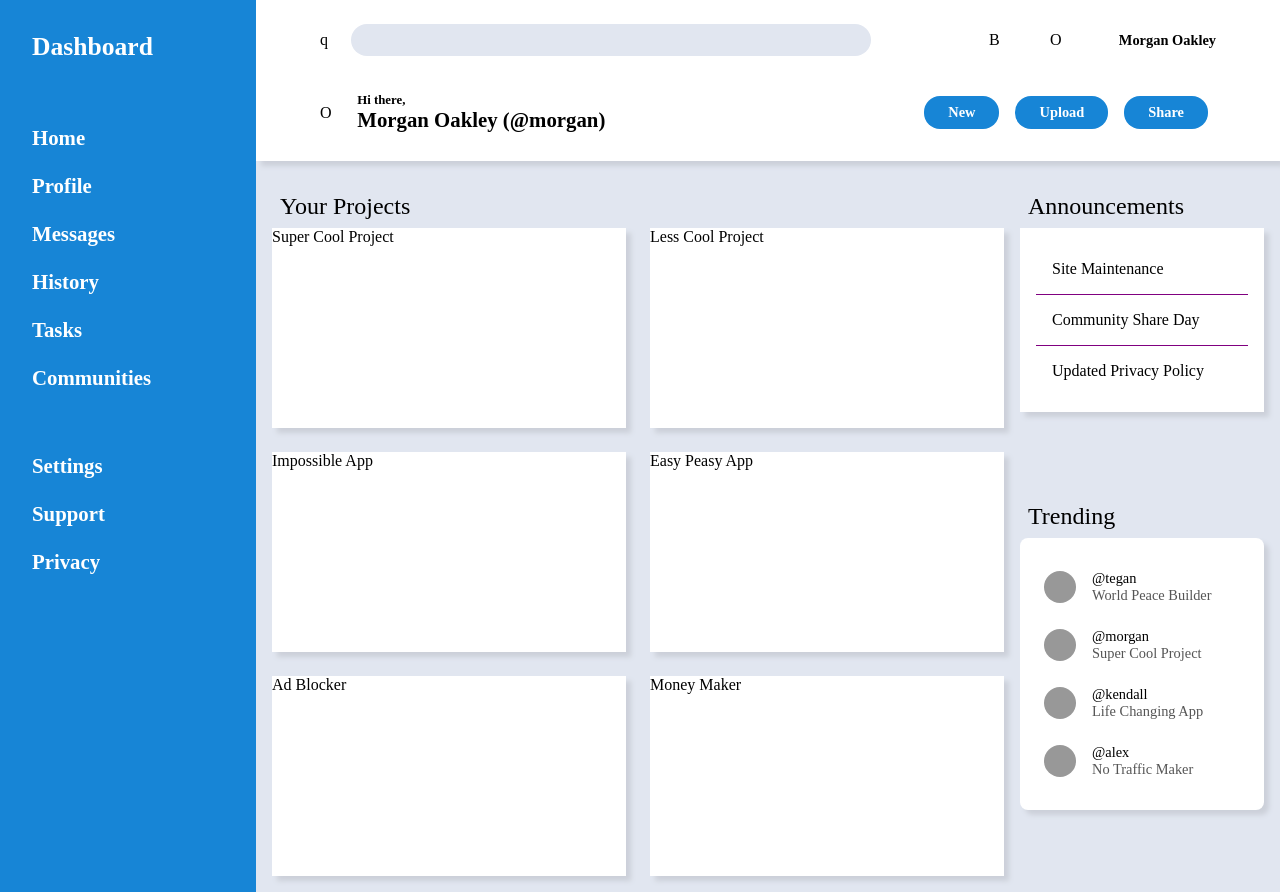
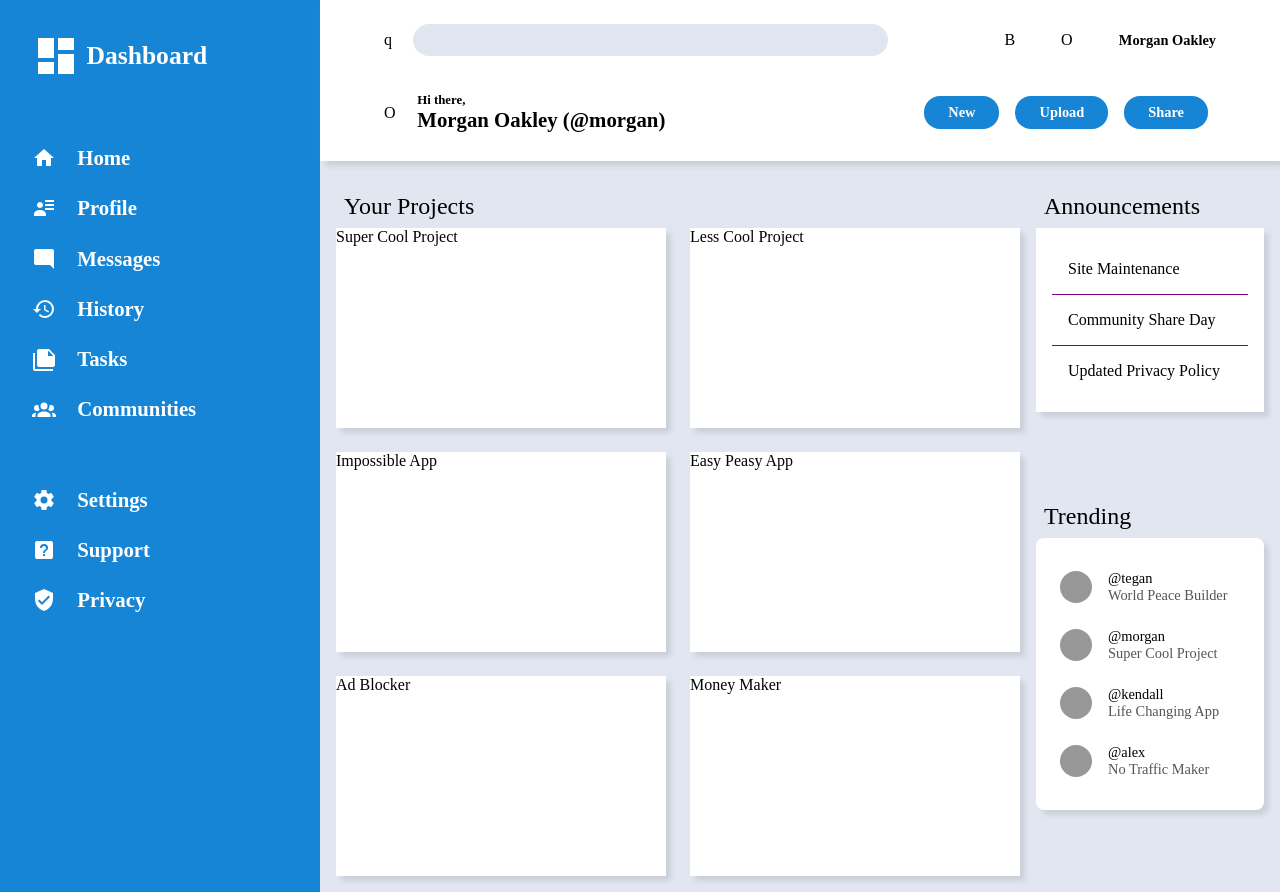
Before and after one commit to TimoW3rn3r/admin-dashboard, a plain HTML site: page index.html in a window 1280 px wide. Drawn offline with Linux system fonts and the light colour scheme.

Commit message:
Add icons to the sidebar

```diff
--- a/css/style.css
+++ b/css/style.css
@@ -44,11 +44,8 @@ body {
 
 .container {
   display: grid;
-  grid-template-columns: 1fr 4fr;
-  /* grid-template-rows: 1fr 6fr; */
-  /* grid-gap: 8px 8px; */
+  grid-template-columns: 1fr 3fr;
   row-gap: 8px;
-  /* min-height: 100vh; */
 }
 
 .sidebar {
@@ -67,7 +64,7 @@ body {
 .dashboard {
   font-size: var(--dashboard-text-size);
 }
-.links1, .links2 {
+.navigation, .branding {
   display: grid;
   row-gap: 24px;
 }
@@ -153,13 +150,6 @@ body {
   grid-row: 1/3;
 }
 
-.announcements-container {
-}
-
-.trendings-container {
-
-}
-
 .content-title {
   font-size: var(--content-title-size);
   font-weight: var(--content-title-weight);
@@ -179,7 +169,6 @@ body {
 }
 
 .project {
-  /* border: 2px solid red; */
   background-color: white;
   width: auto;
   height: 200px;
@@ -196,18 +185,14 @@ body {
   grid-template-columns: 1fr;
   grid-template-rows: 1fr, 1fr, 1fr;
   gap: 1px;
-  /* padding: 16px; */
 }
 
 .announcement {
-  /* border: 2px solid yellow; */
   background-color: white;
   padding: 16px;
-  /* border-bottom: 1px solid gray; */
 }
 
 .trendings {
-  /* display: grid; */
   background-color: white;
   grid-template-columns: 1fr;
   grid-template-rows: 1fr 1fr 1fr 1fr;
@@ -216,12 +201,9 @@ body {
 }
 
 .trending {
-  /* border: 2px solid yellow; */
   background-color: white;
-  /* padding-left: 8px; */
   display: grid;
   grid-template-columns: 48px 1fr;
-  /* grid-template-rows: 1fr 1fr ; */
   gap: 0px 16px;
   margin: 24px 0px;
 }
@@ -232,10 +214,9 @@ body {
   align-self: end;
 }
 
-.logo {
+.trending-user-pic {
   background: #989898;
   grid-row: 1/3;
-  /* border: 1px solid red; */
   height: 32px;
   width: 32px;
   border-radius: 100px;
@@ -246,3 +227,22 @@ body {
 .card {
   box-shadow: 5px 5px 5px var(--tile-shadow);
 }
+
+.text {
+  vertical-align: middle;
+  margin-left: 16px;
+}
+
+.icon {
+  vertical-align: middle;
+  height: 24px;
+  filter: invert(100%);
+}
+
+.dashboard .icon {
+  height: 48px;
+}
+
+.dashboard .text {
+  margin: 0px;
+}
--- a/index.html
+++ b/index.html
@@ -10,23 +10,60 @@
   <body>
     <div class="container">
       <div class="sidebar">
-        <div class="dashboard">
-          <div>Dashboard</div>
+        <span class="dashboard">
+          <img src="./assets/view-dashboard.svg" alt="Dashboard" class="icon">
+          <span class="text">Dashboard</span>
+        </span>
+
+        <div class="navigation">
+          <span>
+            <img src="./assets/home.svg" alt="Home" class="icon">
+            <span class="text">Home</span>
+          </span>
+
+          <span>
+            <img src="./assets/account-details.svg" alt="Profile" class="icon">
+            <span class="text">Profile</span>
+          </span>
+
+          <span>
+            <img src="./assets/message-reply.svg" alt="Messages" class="icon">
+            <span class="text">Messages</span>
+          </span>
+
+          <span>
+            <img src="./assets/history.svg" alt="History" class="icon">
+            <span class="text">History</span>
+          </span>
+
+          <span>
+            <img src="./assets/note-multiple.svg" alt="Tasks" class="icon">
+            <span class="text">Tasks</span>
+          </span>
+
+          <span>
+            <img src="./assets/account-group.svg" alt="Communities" class="icon">
+            <span class="text">Communities</span>
+          </span>
         </div>
 
-        <div class="links1">
-          <div>Home</div>
-          <div>Profile</div>
-          <div>Messages</div>
-          <div>History</div>
-          <div>Tasks</div>
-          <div>Communities</div>
+        <div class="navigation">
+
+          <span>
+            <img src="./assets/cog.svg" alt="Settings" class="icon">
+            <span class="text">Settings</span>
+          </span>
+
+          <span>
+            <img src="./assets/help-box.svg" alt="Support" class="icon">
+            <span class="text">Support</span>
+          </span>
+
+          <span>
+            <img src="./assets/shield-check.svg" alt="Privacy" class="icon">
+            <span class="text">Privacy</span>
+          </span>
         </div>
-
-        <div class="links2">
-          <div>Settings</div>
-          <div>Support</div>
-          <div>Privacy</div></div>
       </div>
 
       <div class="header card">
@@ -85,22 +122,22 @@
           <div class="content-title">Trending</div>
           <div class="trendings card">
             <div class="trending">
-              <div class="logo"></div>
+              <div class="trending-user-pic"></div>
               <div class="user">@tegan</div>
               <div class="content">World Peace Builder</div>
             </div>
             <div class="trending">
-              <div class="logo"></div>
+              <div class="trending-user-pic"></div>
               <div class="user">@morgan</div>
               <div class="content">Super Cool Project</div>
             </div>
             <div class="trending">
-              <div class="logo"></div>
+              <div class="trending-user-pic"></div>
               <div class="user">@kendall</div>
               <div class="content">Life Changing App</div>
             </div>
             <div class="trending">
-              <div class="logo"></div>
+              <div class="trending-user-pic"></div>
               <div class="user">@alex</div>
               <div class="content">No Traffic Maker</div>
             </div>
```
